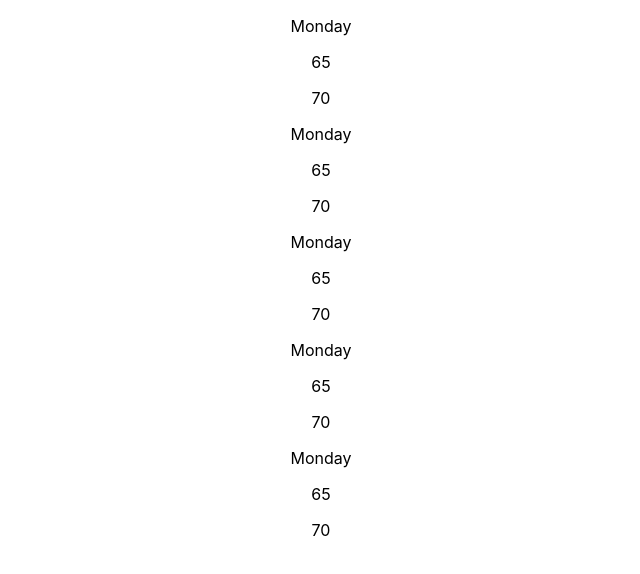
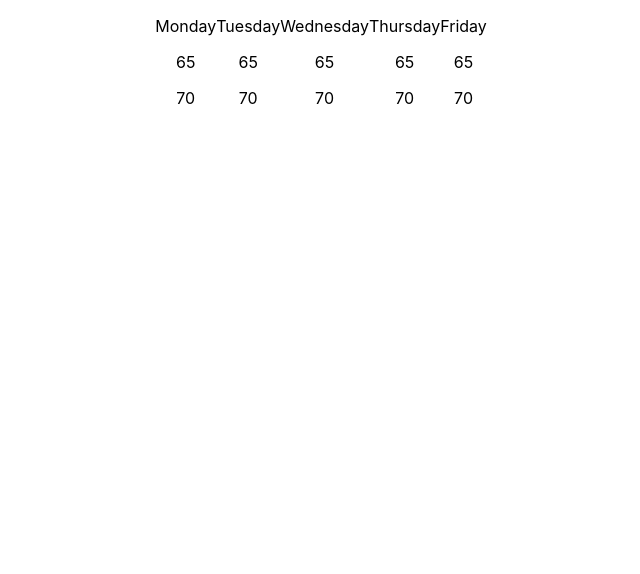
Before and after one commit to devrlora/weatherapp, a React (Create React App) app in the folder weatherapp/: page / in a window 1280 px wide. Shown: the top 574 px of the page, without its empty margins (319-959 px from the left). Built offline with nearby package versions, Linux system fonts and the light colour scheme.

Commit message:
remove wrapping div from file

```diff
--- a/weatherapp/src/App.js
+++ b/weatherapp/src/App.js
@@ -5,29 +5,26 @@ import Days from './Days'
 function App() {
   return (
     <div className="App">
-      <div className='weather-container'>
       <Days
       day='Monday'
       max={70}
       min={65}/>
       <Days
-      day='Monday'
+      day='Tuesday'
       max={70}
       min={65}/>
       <Days
-      day='Monday'
+      day='Wednesday'
       max={70}
       min={65}/>
       <Days
-      day='Monday'
+      day='Thursday'
       max={70}
       min={65}/>
       <Days
-      day='Monday'
+      day='Friday'
       max={70}
       min={65}/>
-      </div>
-
     </div>
   );
 }
```
